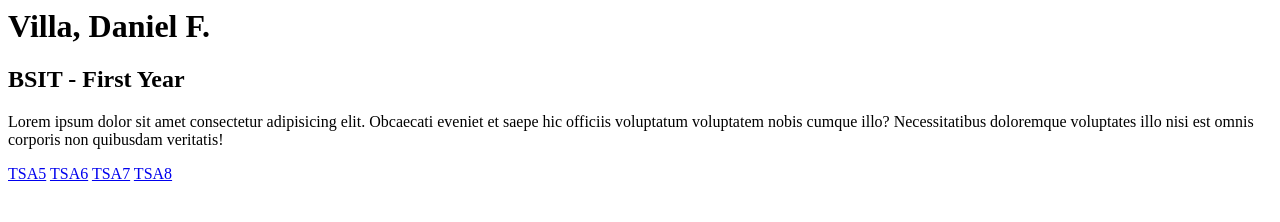
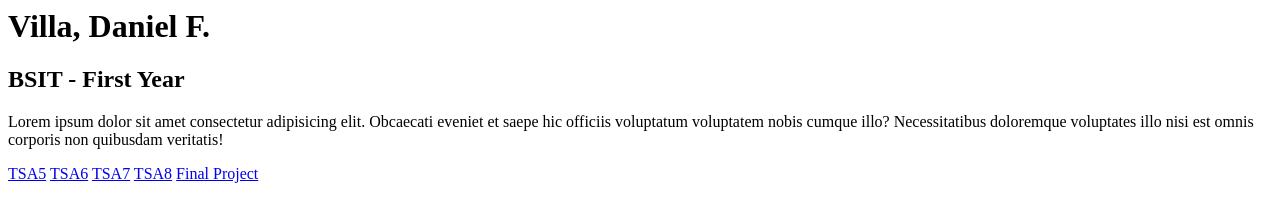
Before and after one commit to DanielVilla1/it0043tb02, a plain HTML site: page index.html in a window 1280 px wide. Drawn offline with Linux system fonts and the light colour scheme.

Commit message:
Final again

```diff
--- a/index.html
+++ b/index.html
@@ -14,5 +14,6 @@
         <a href="./TSA6/aldave_villa_tsa6.html">TSA6</a>
         <a href="./TSA7/aldave_villa_tsa7.html">TSA7</a>
         <a href="./TSA8/ALDAVE_VILLA_TSA8.html">TSA8</a>
+        <a href="./FINAL PROJECT/villa_final_project.html">Final Project</a>
 </body>
 </html>
```
